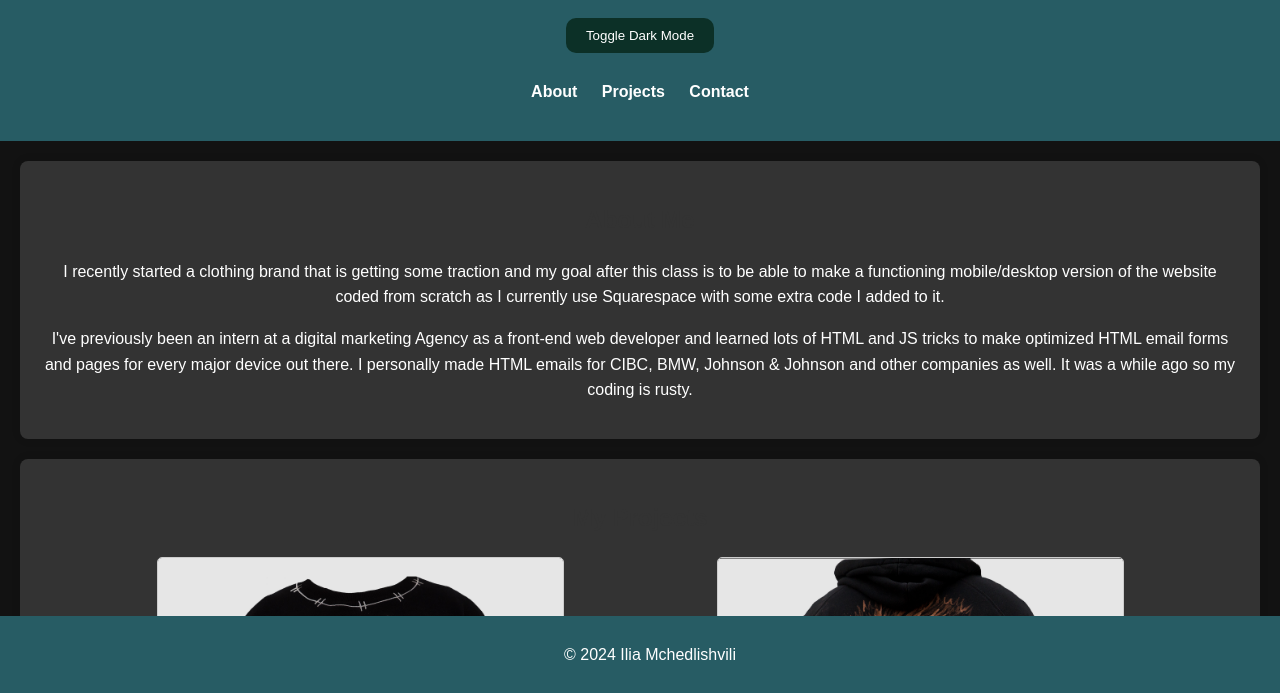
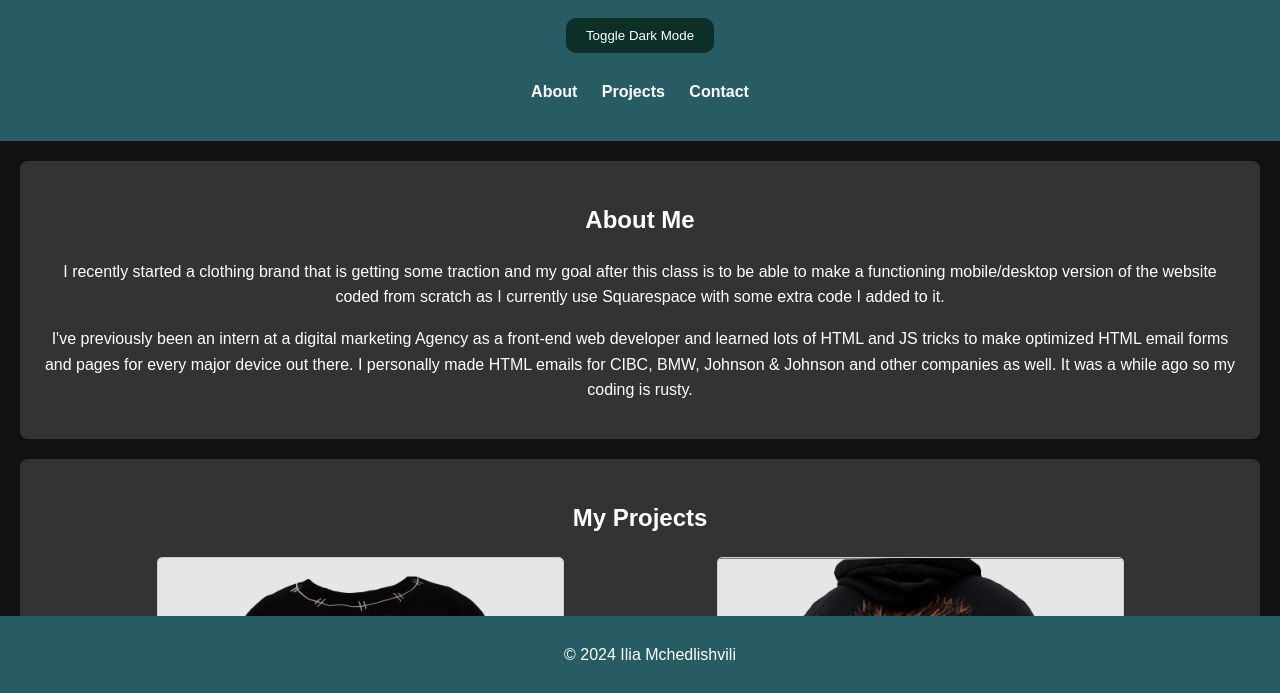
Before and after one commit to IliaMched/my-portfolio, a plain HTML site: page index.html in a window 1280 px wide. Both pictures are taken after a click on the button "Toggle Dark Mode". Shown: the part 106-799 px from the top of the page. Drawn offline with Linux system fonts and the light colour scheme.

Commit message:
added js and css for h2 and h1 dark mode styles

```diff
--- a/css/styles.css
+++ b/css/styles.css
@@ -36,7 +36,10 @@ h2 {
     text-align: center;
     color: #333;
 }
+h1{
 
+    text-align: center;
+}
 section {
     padding: 20px;
     margin: 20px;
@@ -115,7 +118,9 @@ form.dark-mode {
     border-color: #444444;
     color: #ffffff;
 }
-
+h2.dark-mode {
+    color: #ffffff;
+}
 input.dark-mode, textarea.dark-mode {
     background-color: #1e1e1e;
     color: #ffffff;
@@ -153,6 +158,7 @@ input, textarea {
     border: 1px solid #ccc;
     padding: 10px;
 }
+
 
 @media only screen and (max-width: 600px) {
     form {
--- a/index.html
+++ b/index.html
@@ -128,6 +128,9 @@ document.getElementById('darkModeToggle').addEventListener('click', function ()
     document.querySelectorAll('input, textarea').forEach(element => {
         element.classList.toggle('dark-mode');
     });
+    document.querySelectorAll('h2').forEach(h2 => {
+        h2.classList.toggle('dark-mode');
+    });
 });
 
 </script>
```
